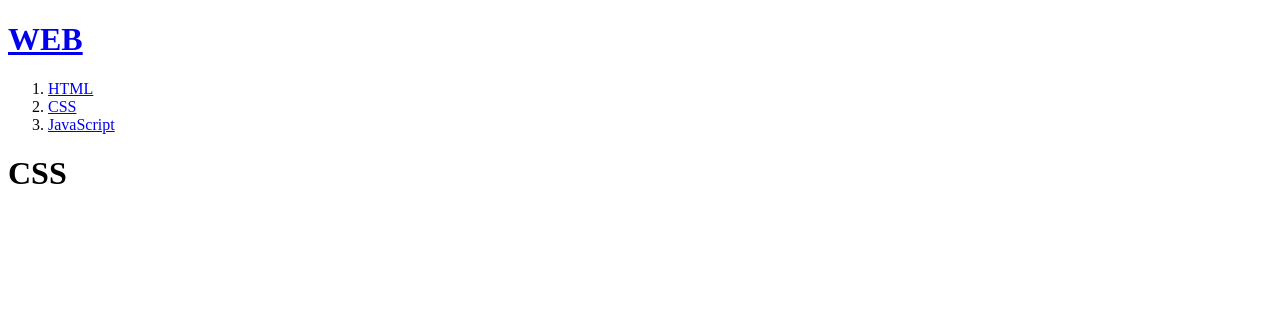
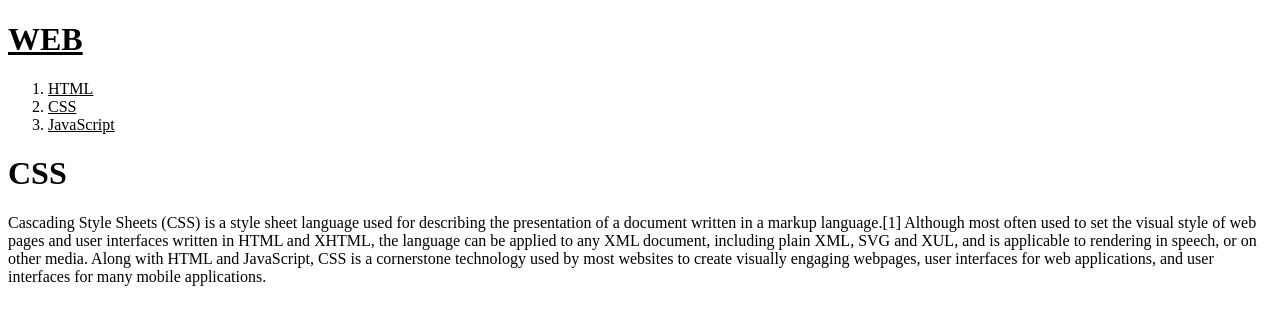
Before and after one commit to balamogoulish/webPractice, a plain HTML site: page 2.html in a window 1280 px wide. Drawn offline with Linux system fonts and the light colour scheme.

Commit message:
feat: CSS 세부 내용 추가 및 링크된 문자 색 변환

```diff
--- a/2.html
+++ b/2.html
@@ -3,6 +3,11 @@
     <head>
         <title>WEB1 - html</title>
         <meta charset="utf-8">
+        <style>
+            a {
+                color:black;
+            }
+        </style>
     </head>
     <body>
         <h1><a href="index.html">WEB</a></h1>
@@ -13,18 +18,15 @@
         </ol>
 
         <h1>CSS</h1>
-        <!--Start of Tawk.to Script-->
-            <script type="text/javascript">
-                var Tawk_API=Tawk_API||{}, Tawk_LoadStart=new Date();
-                (function(){
-                var s1=document.createElement("script"),s0=document.getElementsByTagName("script")[0];
-                s1.async=true;
-                s1.src='https://embed.tawk.to/654de4c2958be55aeaae4ecd/1hes4b6ds';
-                s1.charset='UTF-8';
-                s1.setAttribute('crossorigin','*');
-                s0.parentNode.insertBefore(s1,s0);
-                })();
-                </script>
-        <!--End of Tawk.to Script-->
+        <p>
+            Cascading Style Sheets (CSS) is a style sheet language
+             used for describing the presentation of a document written in a markup language.[1]
+            Although most often used to set the visual style of web pages and user interfaces
+            written in HTML and XHTML, the language can be applied to any XML document,
+            including plain XML, SVG and XUL, and is applicable to rendering in speech, or on other media.
+            Along with HTML and JavaScript, CSS is a cornerstone technology used by most websites
+            to create visually engaging webpages, user interfaces for web applications,
+            and user interfaces for many mobile applications.
+        </p>
     </body>
 </html>
```
